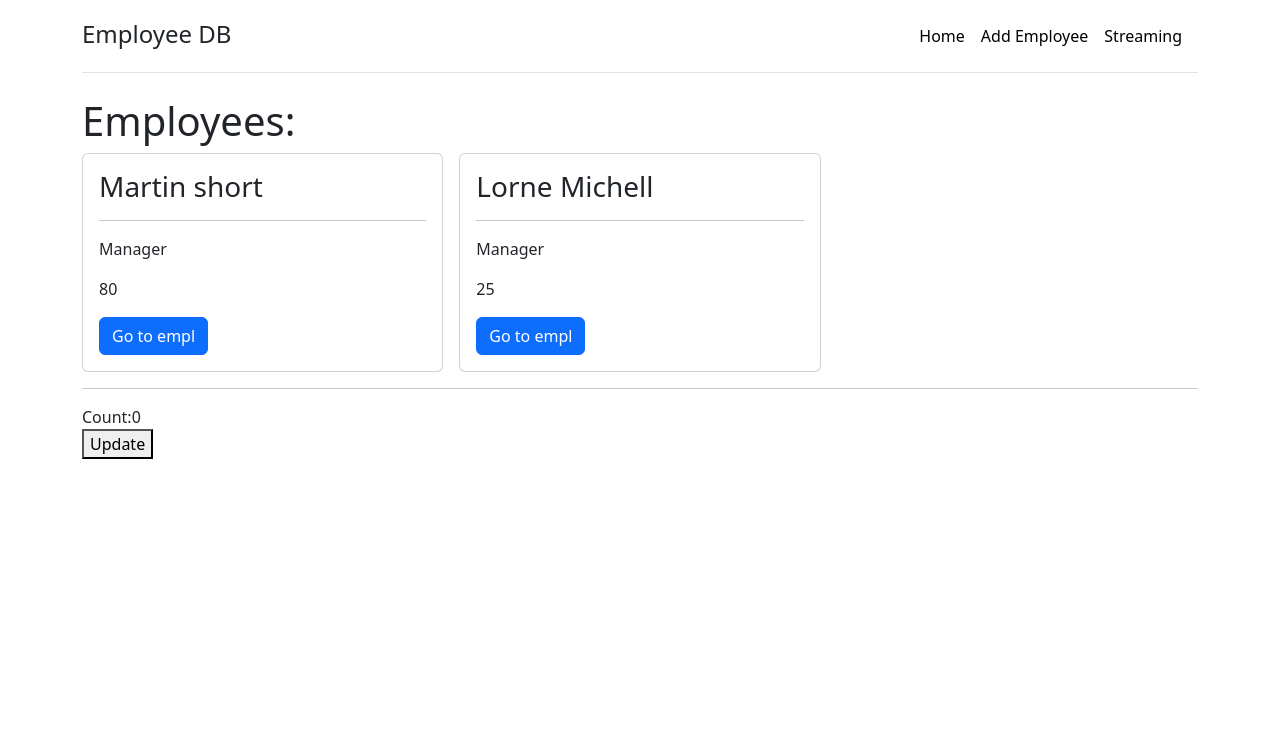
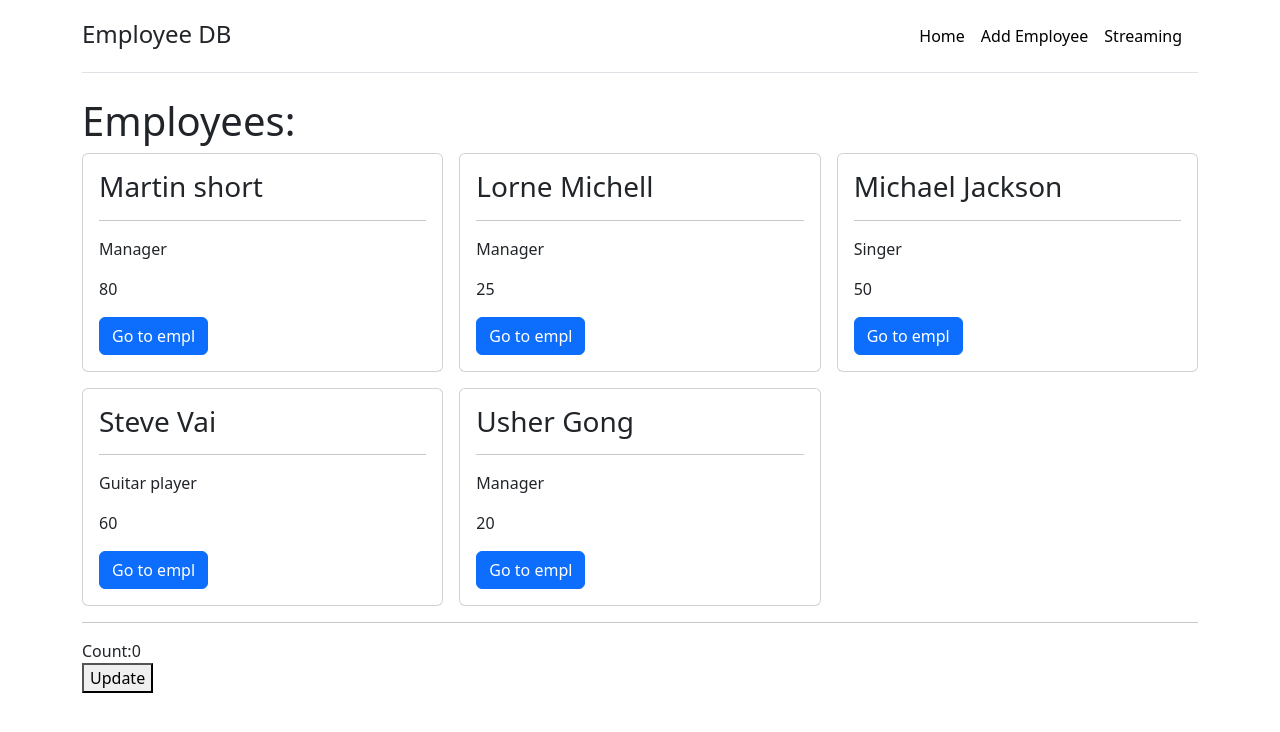
Before and after one commit to ferlobo1985/UDMY-REACT19-Next-JS-Rendering, a Next.js app: page / in a window 1280 px wide. Shown: the top 732 px of the page. Built offline with nearby package versions, Linux system fonts and the light colour scheme; data requests are answered from the project's data file.

Commit message:
23-Segment config options
23-Segment config options

```diff
--- a/db.json
+++ b/db.json
@@ -11,6 +11,24 @@
       "position": "Manager",
       "age": "25",
       "id": 2
+    },
+    {
+      "fullname": "Michael Jackson",
+      "position": "Singer",
+      "age": "50",
+      "id": 3
+    },
+    {
+      "fullname": "Steve Vai",
+      "position": "Guitar player",
+      "age": "60",
+      "id": 4
+    },
+    {
+      "fullname": "Usher Gong",
+      "position": "Manager",
+      "age": "20",
+      "id": 5
     }
   ]
 }
--- a/src/app/employees/[id]/page.js
+++ b/src/app/employees/[id]/page.js
@@ -2,6 +2,8 @@ import { notFound } from "next/navigation";
 import Link from "next/link";
 
 import { deleteEmployee } from '@/helpers/actions'
+
+// export const dynamic = 'force-static'
 
 async function getEmployee(ID){
     const res = await fetch(`http://localhost:3004/employees/${ID}`);
--- a/src/app/page.js
+++ b/src/app/page.js
@@ -1,6 +1,9 @@
 import axios from 'axios'
 import Link from 'next/link'
 import Counter from '@/components/counter'
+
+// export const dynamic = 'force-dynamic'
+// export const revalidate = 5
 
 async function getEmployees(){
   const res = await fetch('http://localhost:3004/employees');
```
